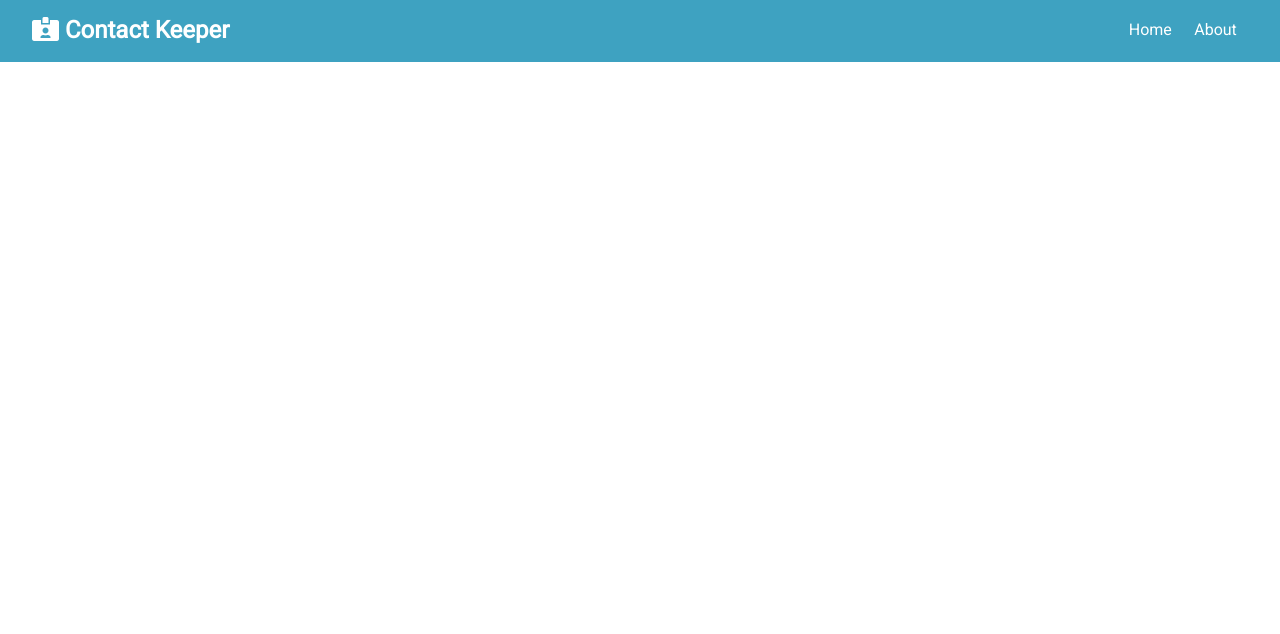
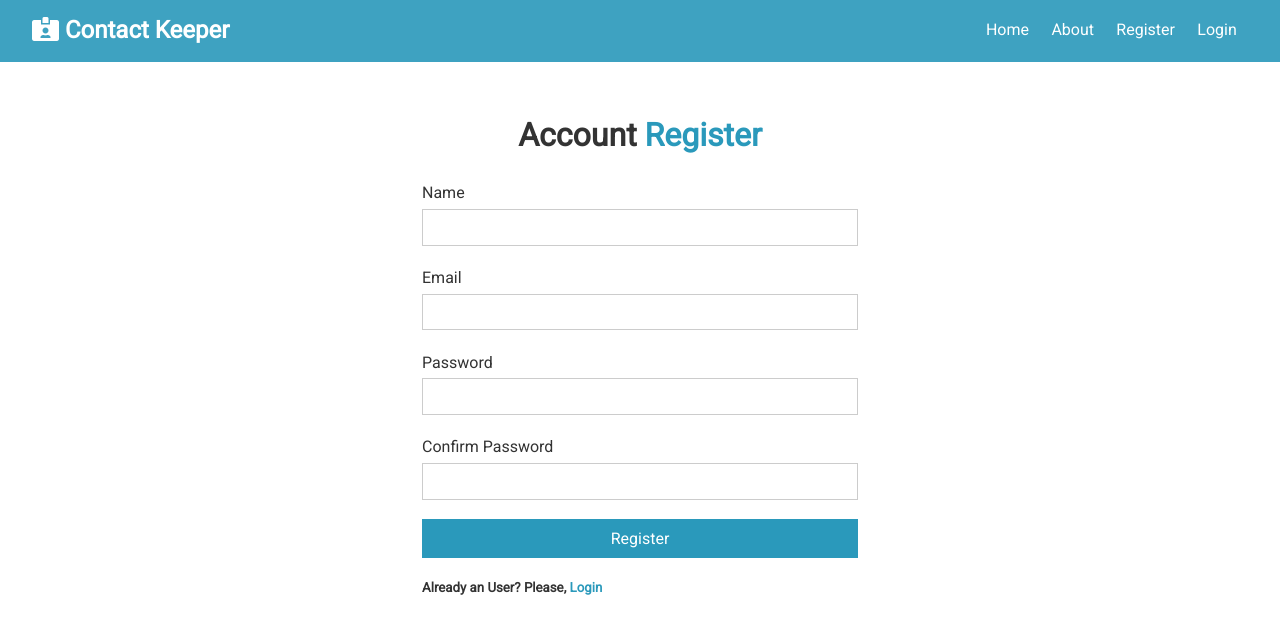
Before and after one commit to imvamsi/ReactDiary, a React (Create React App) app in the folder client/: page /register in a window 1280 px wide. Shown: the top 634 px of the page. Built offline with nearby package versions, Linux system fonts and the light colour scheme.

Commit message:
added register login forms and routes :art:

```diff
--- a/client/src/App.js
+++ b/client/src/App.js
@@ -2,6 +2,8 @@
 import Navbar from "./components/layout/Navbar";
 import Home from "./components/pages/Home";
 import About from "./components/pages/About";
+import Register from "./components/auth/Register";
+import Login from "./components/auth/Login";
 import { BrowserRouter as Router, Route, Switch } from "react-router-dom";
 import ContactState from "./context/contact/ContactState";
 import AuthState from "./context/auth/AuthState";
@@ -18,6 +20,8 @@
               <Switch>
                 <Route exact path="/" component={Home} />
                 <Route exact path="/about" component={About} />
+                <Route exact path="/register" component={Register} />
+                <Route exact path="/login" component={Login} />
               </Switch>
             </div>
           </Fragment>
--- /dev/null
+++ b/client/src/components/auth/Login.jsx
@@ -0,0 +1,59 @@
+import React, { useState } from "react";
+import { Link } from "react-router-dom";
+
+const Login = () => {
+  const [user, setUser] = useState({
+    email: "",
+    password: ""
+  });
+
+  const onChange = e =>
+    setUser({
+      ...user,
+      [e.target.name]: e.target.value
+    });
+
+  const onSubmit = e => {
+    e.preventDefault();
+    console.log("Register User");
+  };
+  return (
+    <div className="form-container">
+      <h1>
+        Account <span className="text-primary">Login</span>
+      </h1>
+      <form onSubmit={onSubmit}>
+        <div className="form-group">
+          <label htmlFor="email">Email</label>
+          <input
+            type="email"
+            name="email"
+            value={user.email}
+            onChange={onChange}
+          />
+        </div>
+        <div className="form-group">
+          <label htmlFor="password">Password</label>
+          <input
+            type="password"
+            name="password"
+            value={user.password}
+            onChange={onChange}
+          />
+        </div>
+
+        <input
+          type="submit"
+          value="Login"
+          className=" btn btn-primary btn-block"
+        />
+      </form>
+      <h5 className="text-muted">
+        {" "}
+        If you are not registered, Please <Link to="register">Register</Link>
+      </h5>
+    </div>
+  );
+};
+
+export default Login;
--- /dev/null
+++ b/client/src/components/auth/Register.jsx
@@ -0,0 +1,80 @@
+import React, { useState } from "react";
+import { Link } from "react-router-dom";
+const Register = () => {
+  const [user, setUser] = useState({
+    name: "",
+    email: "",
+    password: "",
+    password2: ""
+  });
+
+  const onChange = e =>
+    setUser({
+      ...user,
+      [e.target.name]: e.target.value
+    });
+
+  const onSubmit = e => {
+    e.preventDefault();
+    console.log("Register User");
+  };
+  return (
+    <div className="form-container">
+      <h1>
+        Account <span className="text-primary">Register</span>
+      </h1>
+      <form onSubmit={onSubmit}>
+        <div className="form-group">
+          <label htmlFor="name">Name</label>
+          <input
+            type="text"
+            name="name"
+            value={user.name}
+            onChange={onChange}
+          />
+        </div>
+        <div className="form-group">
+          <label htmlFor="email">Email</label>
+          <input
+            type="email"
+            name="email"
+            value={user.email}
+            onChange={onChange}
+          />
+        </div>
+        <div className="form-group">
+          <label htmlFor="password">Password</label>
+          <input
+            type="password"
+            name="password"
+            value={user.password}
+            onChange={onChange}
+          />
+        </div>
+        <div className="form-group">
+          <label htmlFor="password2">Confirm Password</label>
+          <input
+            type="password"
+            name="password2"
+            value={user.password2}
+            onChange={onChange}
+          />
+        </div>
+        <input
+          type="submit"
+          value="Register"
+          className=" btn btn-primary btn-block"
+        />
+      </form>
+      <h5>
+        {" "}
+        Already an User? Please,{" "}
+        <Link to="/login">
+          <span className="text-primary">Login</span>
+        </Link>
+      </h5>
+    </div>
+  );
+};
+
+export default Register;
--- a/client/src/components/layout/Navbar.jsx
+++ b/client/src/components/layout/Navbar.jsx
@@ -15,6 +15,12 @@
         <li>
           <Link to="/about">About</Link>
         </li>
+        <li>
+          <Link to="/register">Register</Link>
+        </li>
+        <li>
+          <Link to="/login">Login</Link>
+        </li>
       </ul>
     </div>
   );
```
